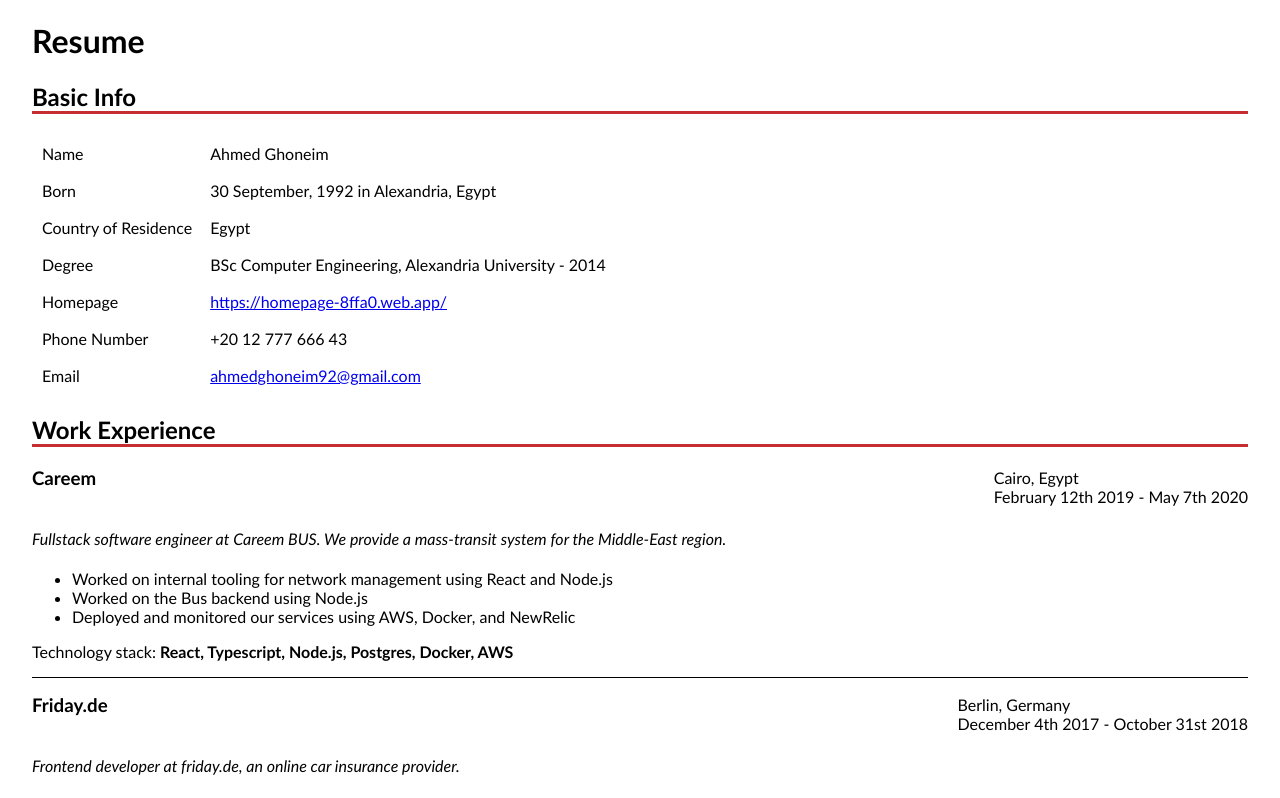
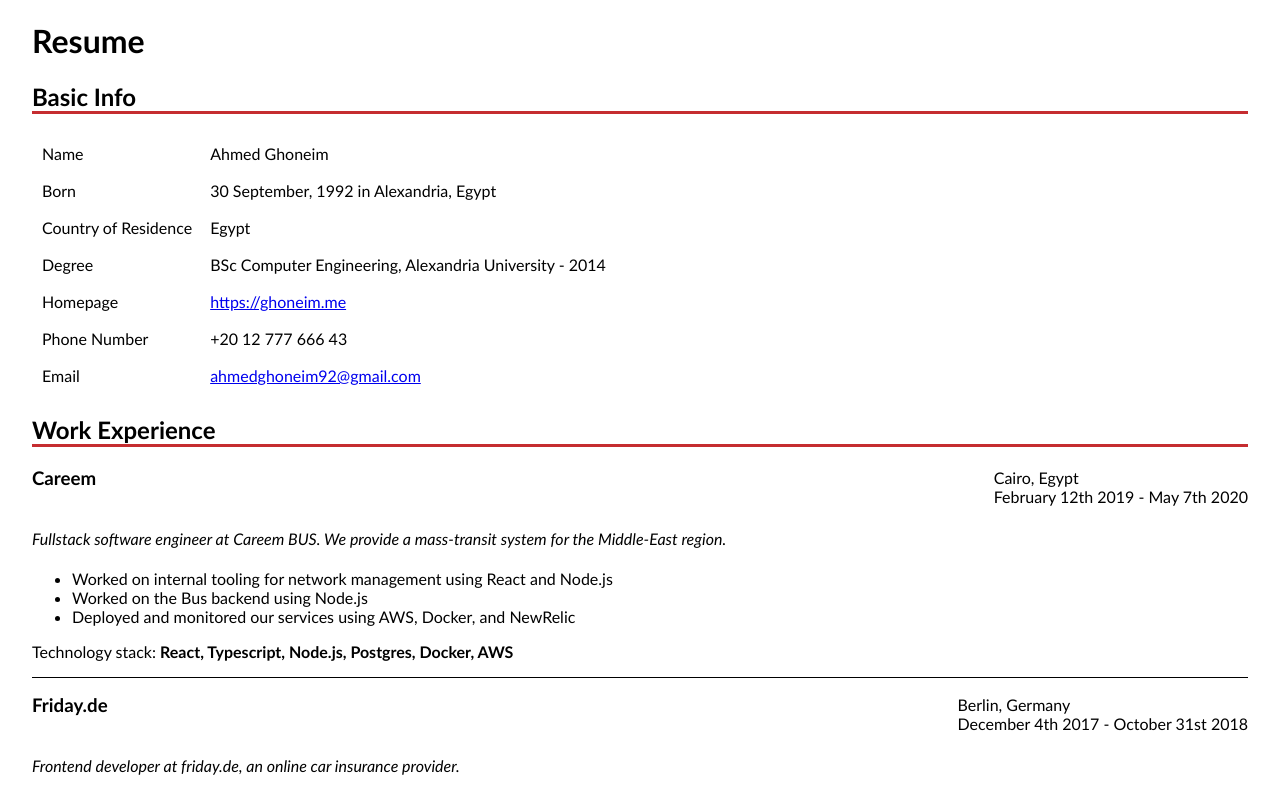
Before and after one commit to aghoneim92/homepage-old, a React (Create React App) app: page /resume in a window 1280 px wide. Shown: the top 798 px of the page. Built offline with nearby package versions, Linux system fonts and the light colour scheme.

Commit message:
Add official homepage

```diff
--- a/src/components/Resume/BasicInfo.tsx
+++ b/src/components/Resume/BasicInfo.tsx
@@ -24,9 +24,7 @@
         <tr>
           <td>Homepage</td>
           <td>
-            <a href="https://homepage-8ffa0.web.app/">
-              https://homepage-8ffa0.web.app/
-            </a>
+            <a href="https://homepage-8ffa0.web.app/">https://ghoneim.me</a>
           </td>
         </tr>
         <tr>
```
